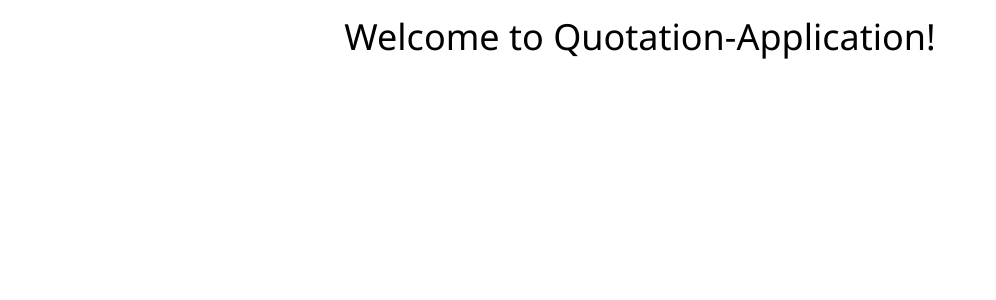
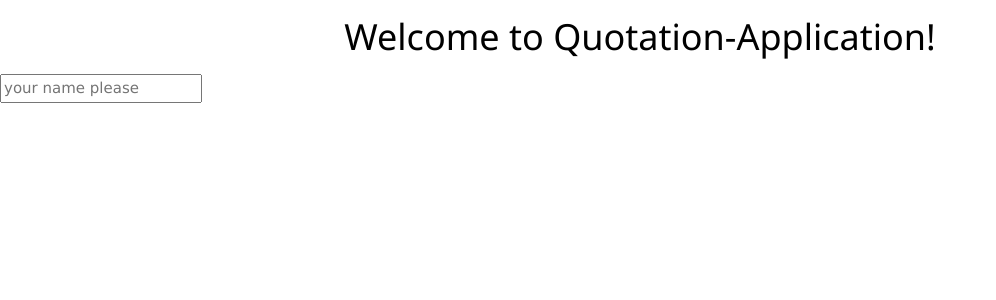
Before and after one commit to Omoyi/Quotation-app, an Angular app: page / in a window 1280 px wide. Shown: the top 300 px of the page, without its empty margins (0-996 px from the left). Built offline with nearby package versions, Linux system fonts and the light colour scheme.

Commit message:
add an input ttag

```diff
--- a/src/app/app.module.ts
+++ b/src/app/app.module.ts
@@ -14,7 +14,8 @@ import { QuoteFormComponent } from './quote-form/quote-form.component';
   ],
   imports: [
     BrowserModule,
-    AppRoutingModule
+    AppRoutingModule,
+    // FormsModule
   ],
   providers: [],
   bootstrap: [AppComponent]
--- a/src/app/quote-form/quote-form.component.html
+++ b/src/app/quote-form/quote-form.component.html
@@ -1 +1,3 @@
-<p>quote-form works!</p>
+<div class="container">
+  <input type="text" placeholder="your name please" id="name">
+</div>
--- a/src/app/quote/quote.component.html
+++ b/src/app/quote/quote.component.html
@@ -8,8 +8,8 @@
   <link rel="stylesheet" href="https://www.w3schools.com/w3css/4/w3.css">
 </head>
 <body>
-  <div class="container-fluid">
-
+  <div class="container">
+    <app-quote-form></app-quote-form>
   </div>
 </body>
 </html>
```
